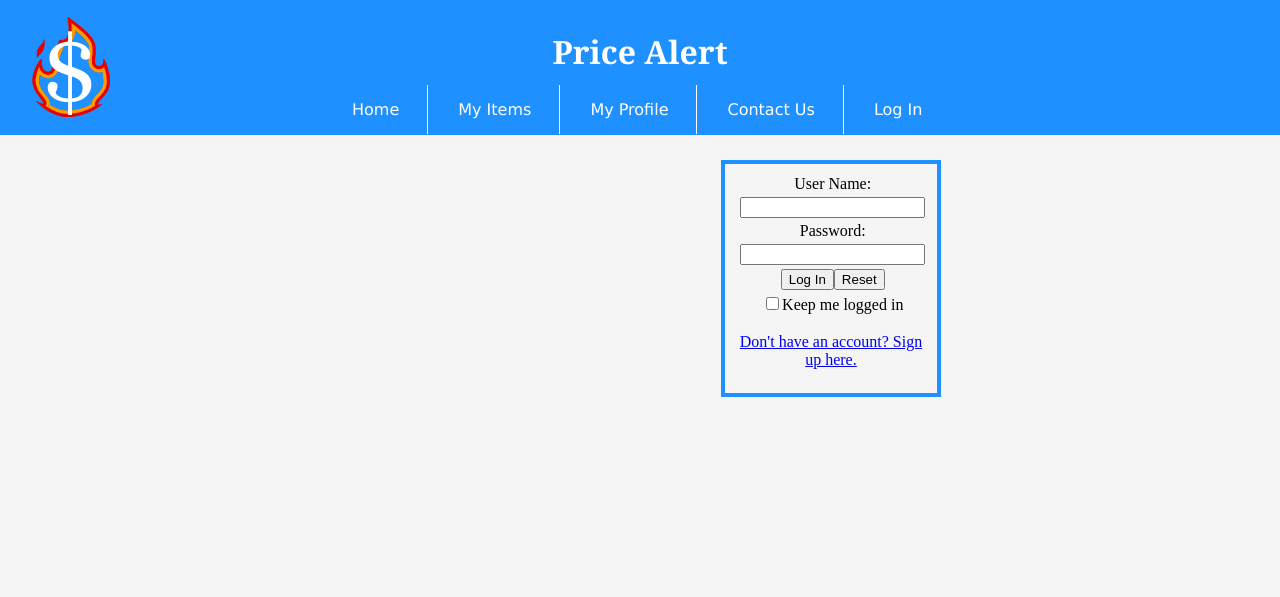
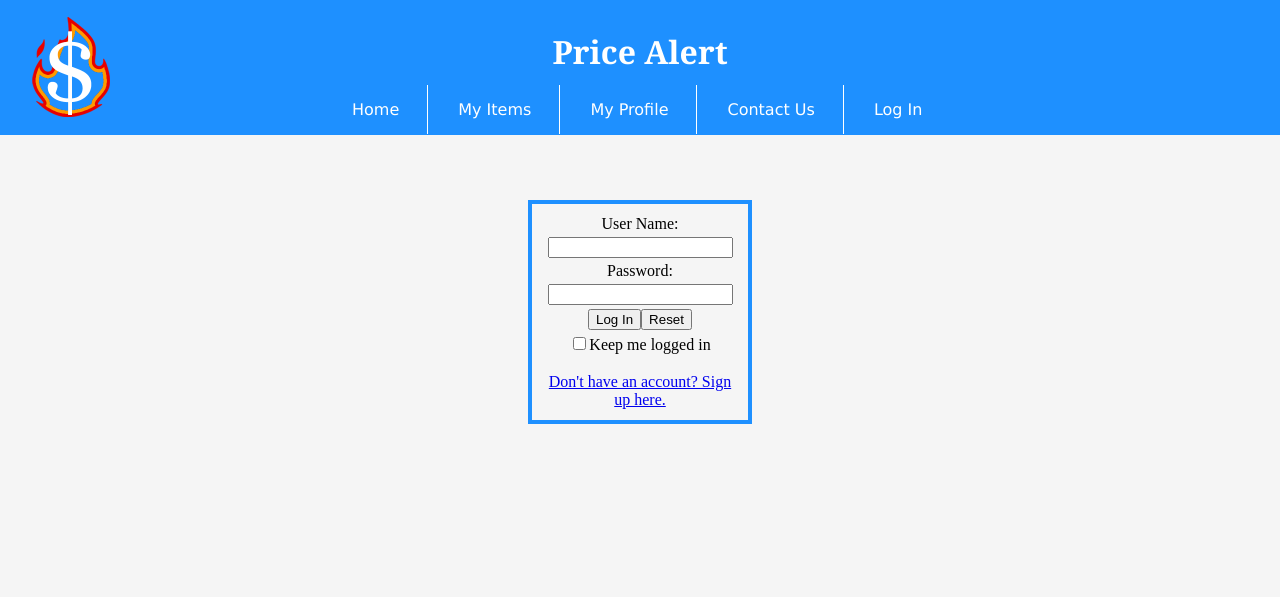
Before and after one commit to blakecschmidt/PriceAlert, a PHP site: page /login.php in a window 1280 px wide. Shown: the top 597 px of the page. Run offline with PHP 8.4, Linux system fonts and the light colour scheme; data that the repository does not hold is empty.

Commit message:
centered login/signup pages

```diff
--- a/login.php
+++ b/login.php
@@ -76,7 +76,7 @@ function verifyLogin(){
 function loginForm()
 {
     print <<<loginForm
-    <div class="pageStrt">
+    <div class="wrapper">
     	<div class="logIn">
 			<form action = "" method = "post">
 				<table>
@@ -100,7 +100,7 @@ function loginForm()
                     </tr>
 				</table>
 			</form>
-			<p><a href="signUp.html">Don't have an account? Sign up here.</a></p>
+			<p><a href="signUp.php">Don't have an account? Sign up here.</a></p>
 		</div>
 	</div>
 loginForm;
--- a/style.css
+++ b/style.css
@@ -202,24 +202,30 @@ p.contact {
     top: 45px;
 }
 
+.wrapper {
+  margin-left:auto;
+  margin-right:auto;
+  width:80%;
+}
+
 .logIn{
     position: relative;
-    left: 700px;
+    top: 200px;
     border: 4px solid dodgerblue;
-    margin-bottom: 5px;
-    margin: 0 auto;
-    width: 75%;
+    width: 200px;
+    height: 200px;
+    margin: auto;
     padding: 8px;
     text-align: center;
 }
 
 .signUp{
     position: relative;
-    left: 570px;
+    top: 200px;
     border: 4px solid dodgerblue;
-    margin-bottom: 5px;
-    margin: 0 auto;
-    width: 75%;
+    width: 200px;
+    height: 260px;
+    margin: auto;
     padding: 8px;
     text-align: center;
 }
@@ -233,14 +239,24 @@ p.contact {
     width: 200px;
 }
 
-.signUpInstructions{
+.signUpInstructions1{
     position: relative;
-    top:-252px;
-    left: 820px;
+    top:-220px;
+    left: 250px;
     border: 4px solid dodgerblue;
     margin-bottom: 5px;
     margin: 0 auto;
-    width: 75%;
+    width: 200px;
+    padding: 8px;
+}
+.signUpInstructions2{
+    position: relative;
+    top:-40px;
+    left: -250px;
+    border: 4px solid dodgerblue;
+    margin-bottom: 5px;
+    margin: 0 auto;
+    width: 200px;
     padding: 8px;
 }
 
```
Also changed, not shown: signUp.php (+5 -3 lines).
